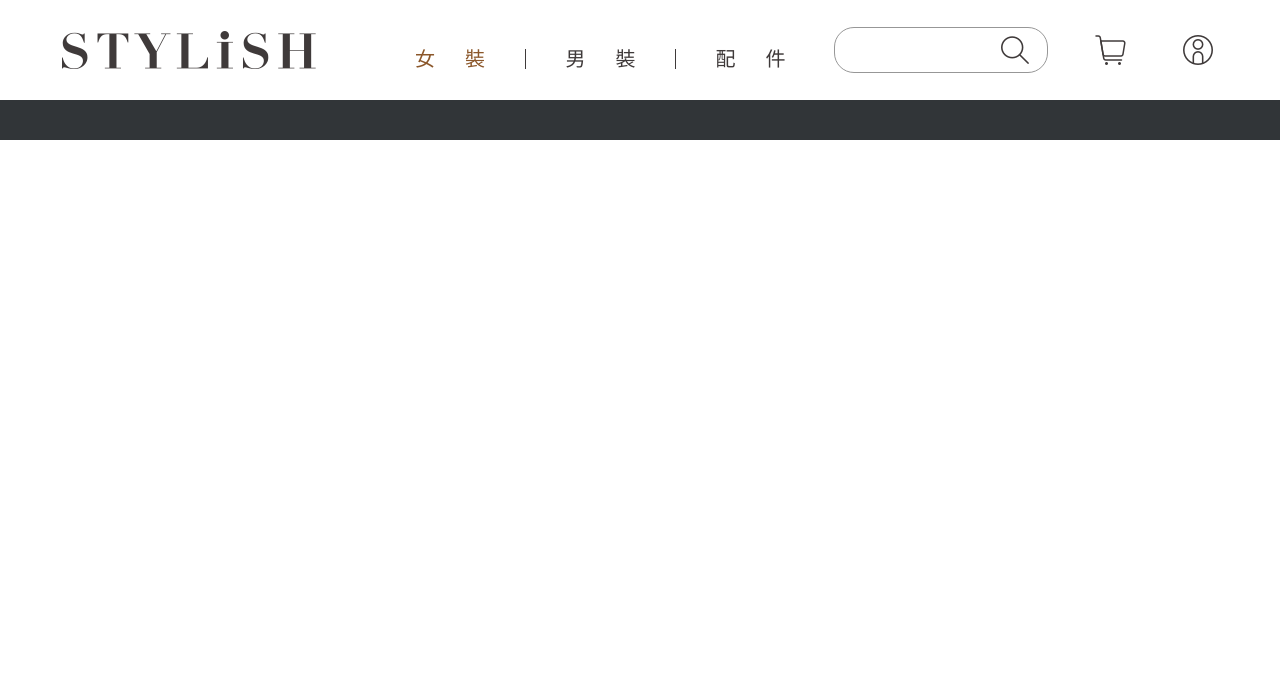
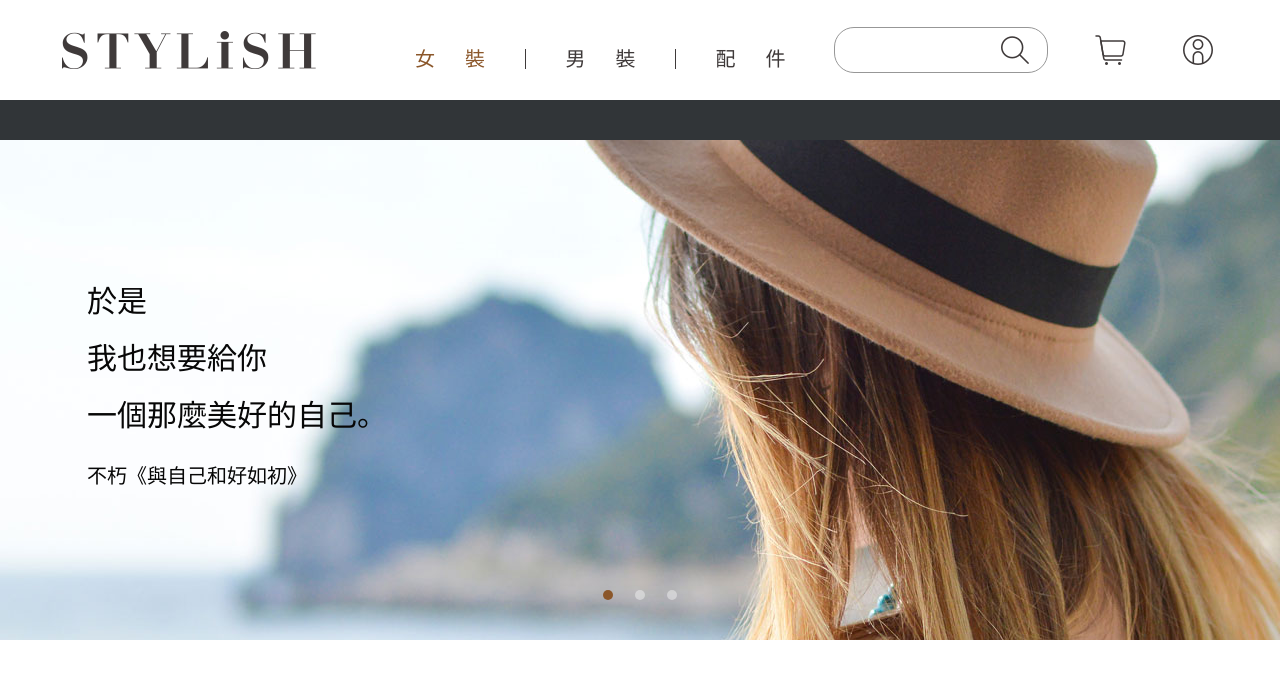
Before and after one commit to AlbertNotAlien/STYLiSH, a Next.js app: page / in a window 1280 px wide. Shown: the top 678 px of the page. Built offline with nearby package versions, Linux system fonts and the light colour scheme.

Commit message:
feat: Added carousel layout

```diff
--- /dev/null
+++ b/src/app/home/carousel/carousel-dot.tsx
@@ -0,0 +1,25 @@
+import React from "react";
+
+interface CarouselDotType {
+  index: number;
+  activeDotIndex: number;
+  handleSelectDot: Function;
+}
+
+export default function CarouselDot({
+  index,
+  activeDotIndex,
+  handleSelectDot,
+}: CarouselDotType) {
+  const isActive = activeDotIndex === index;
+  return (
+    <button
+      type="button"
+      aria-label="carousel"
+      className={`h-[10px] w-[10px] rounded-full ${
+        isActive ? "bg-highlight-gold" : "bg-white/40"
+      }`}
+      onClick={() => handleSelectDot(index)}
+    />
+  );
+}
--- /dev/null
+++ b/src/app/home/carousel/carousel-dots.tsx
@@ -0,0 +1,29 @@
+"use client";
+
+import React, { useState } from "react";
+import CarouselDot from "./carousel-dot";
+
+interface CarouselDotsType {
+  carouselList: null[];
+}
+
+export default function CarouselDots({ carouselList }: CarouselDotsType) {
+  const [activeDotIndex, setActiveDotIndex] = useState(0);
+  const handleSelectDot = (index: number) => {
+    setActiveDotIndex(index);
+  };
+
+  return (
+    <ul className="absolute bottom-0 left-1/2 mb-[34px] flex -translate-x-1/2 gap-x-[22px]">
+      {carouselList.map((item, index) => (
+        <li key={item}>
+          <CarouselDot
+            index={index}
+            activeDotIndex={activeDotIndex}
+            handleSelectDot={handleSelectDot}
+          />
+        </li>
+      ))}
+    </ul>
+  );
+}
--- /dev/null
+++ b/src/app/home/carousel/index.tsx
@@ -0,0 +1,42 @@
+import React from "react";
+import Image from "next/image";
+import CarouselDots from "./carousel-dots";
+
+function CarouselStory() {
+  return (
+    <div className="absolute ml-[87px]">
+      <p className="text-text-black text-3xl leading-[57px]">
+        於是
+        <br />
+        我也想要給你
+        <br />
+        一個那麼美好的自己。
+      </p>
+      <p className="text-text-black text-xl leading-[64px]">
+        不朽《與自己和好如初》
+      </p>
+    </div>
+  );
+}
+
+export default function Carousel() {
+  const carouselList = new Array(3).fill(null);
+
+  return (
+    // TODO: remove bg-yellow-500
+    <div className="relative flex h-[500px] justify-center bg-yellow-500">
+      <Image
+        src="/images/carousel/carousel-1.png"
+        alt="carousel"
+        width={1920}
+        height={500}
+        style={{ minHeight: "500px", objectFit: "cover" }}
+        priority
+      />
+      <div className="absolute flex h-full w-[1280px] max-w-[1280px] items-center">
+        <CarouselStory />
+        <CarouselDots carouselList={carouselList} />
+      </div>
+    </div>
+  );
+}
--- a/src/app/page.tsx
+++ b/src/app/page.tsx
@@ -1,10 +1,12 @@
 import React from "react";
 import GlobalNav from "../components/global-nav";
+import Carousel from "./home/carousel";
 
 export default function Home() {
   return (
     <main>
       <GlobalNav />
+      <Carousel />
     </main>
   );
 }
--- a/src/components/global-nav/cart-button.tsx
+++ b/src/components/global-nav/cart-button.tsx
@@ -31,7 +31,7 @@ function CartIcon() {
 
 export default function CartButton() {
   return (
-    <button type="submit">
+    <button type="button">
       <CartIcon />
     </button>
   );
```
Also changed, not shown: public/images/carousel/carousel-1.png (added), public/images/product/product-demo.png (added).
